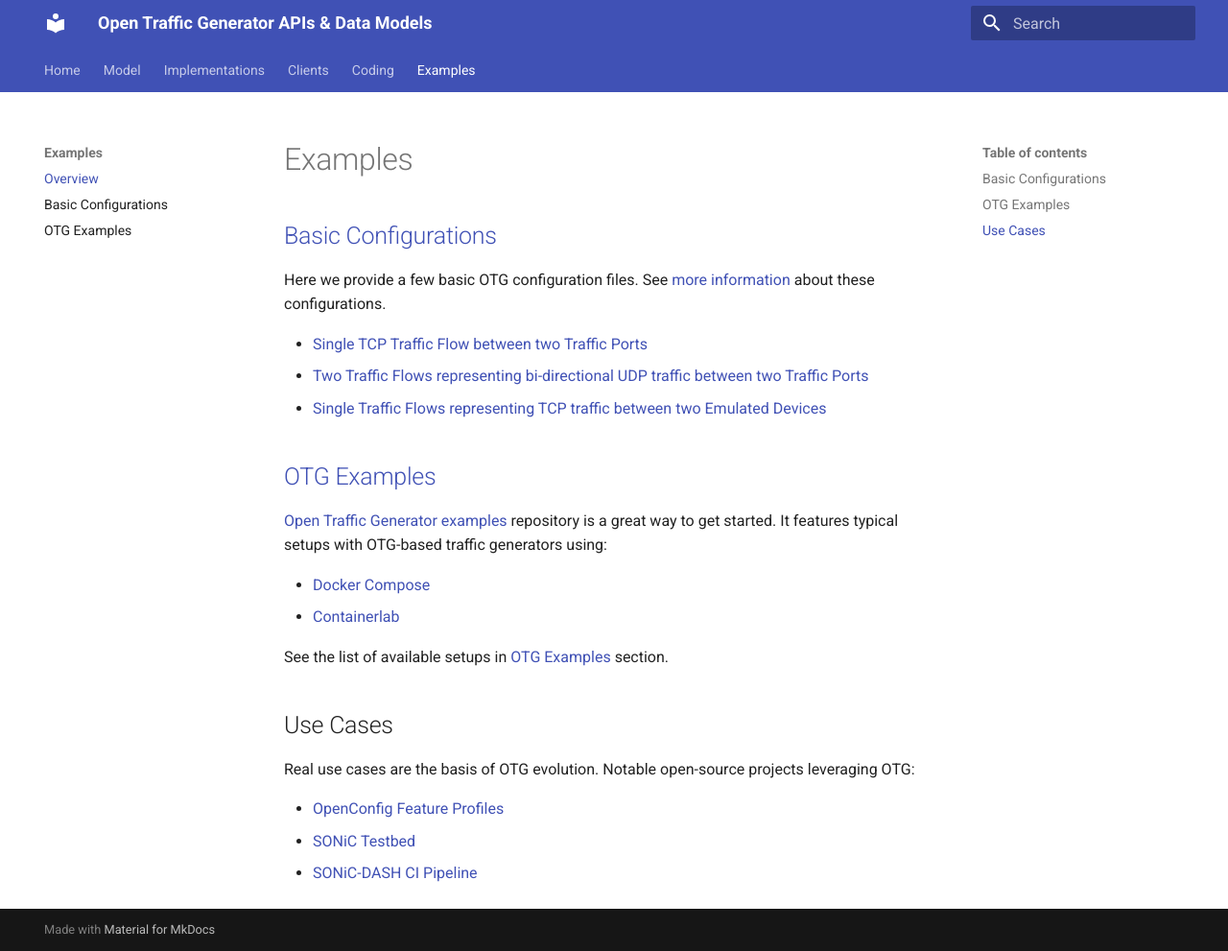
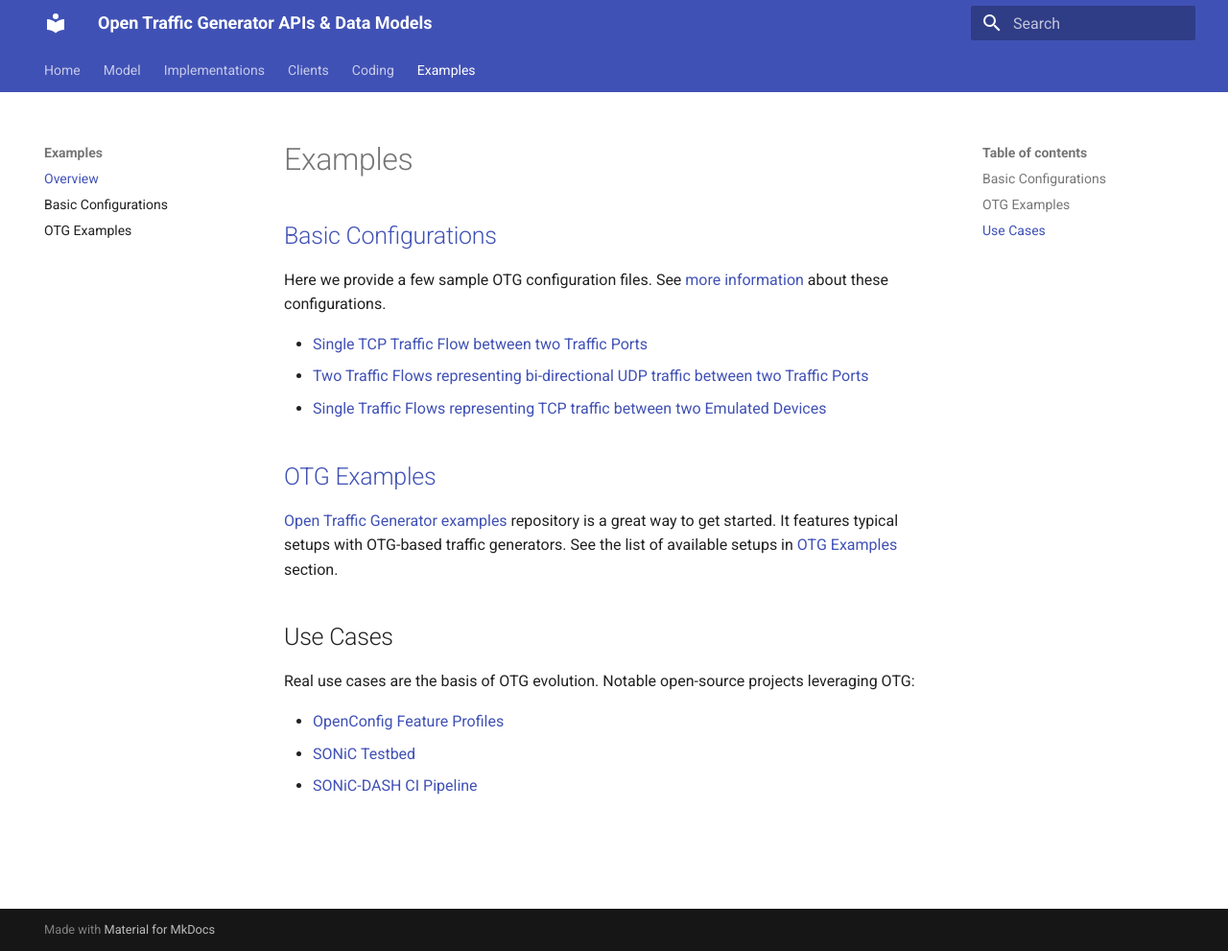
Before and after one commit to open-traffic-generator/open-traffic-generator.github.io, an MkDocs documentation site: the page built from docs/examples.md, in a window 1280 px wide and 991 px high. Shown: the whole window at 96% size. Built offline with MkDocs 1.6.1 and Material for MkDocs 9.7.7, drawn with Linux system fonts in a browser that asks for light colours.

Commit message:
simplified examples.md

```diff
--- a/docs/examples.md
+++ b/docs/examples.md
@@ -2,7 +2,7 @@
 
 ## [Basic Configurations](examples/basic.md)
 
-Here we provide a few basic OTG configuration files. See [more information](examples/basic.md) about these configurations.
+Here we provide a few sample OTG configuration files. See [more information](examples/basic.md) about these configurations.
 
 * [Single TCP Traffic Flow between two Traffic Ports](examples/flow.otg.yaml)
 * [Two Traffic Flows representing bi-directional UDP traffic between two Traffic Ports](examples/bidir-flow.otg.yaml)
@@ -10,12 +10,7 @@ Here we provide a few basic OTG configuration files. See [more information](exam
 
 ## [OTG Examples](examples/otg-examples.md)
 
-[Open Traffic Generator examples](https://github.com/open-traffic-generator/otg-examples) repository is a great way to get started. It features typical setups with OTG-based traffic generators using:
-
-* [Docker Compose](https://docs.docker.com/compose/)
-* [Containerlab](https://containerlab.dev/)
-
-See the list of available setups in [OTG Examples](examples/otg-examples.md) section.
+[Open Traffic Generator examples](https://github.com/open-traffic-generator/otg-examples) repository is a great way to get started. It features typical setups with OTG-based traffic generators. See the list of available setups in [OTG Examples](examples/otg-examples.md) section.
 
 ## Use Cases
 
```
